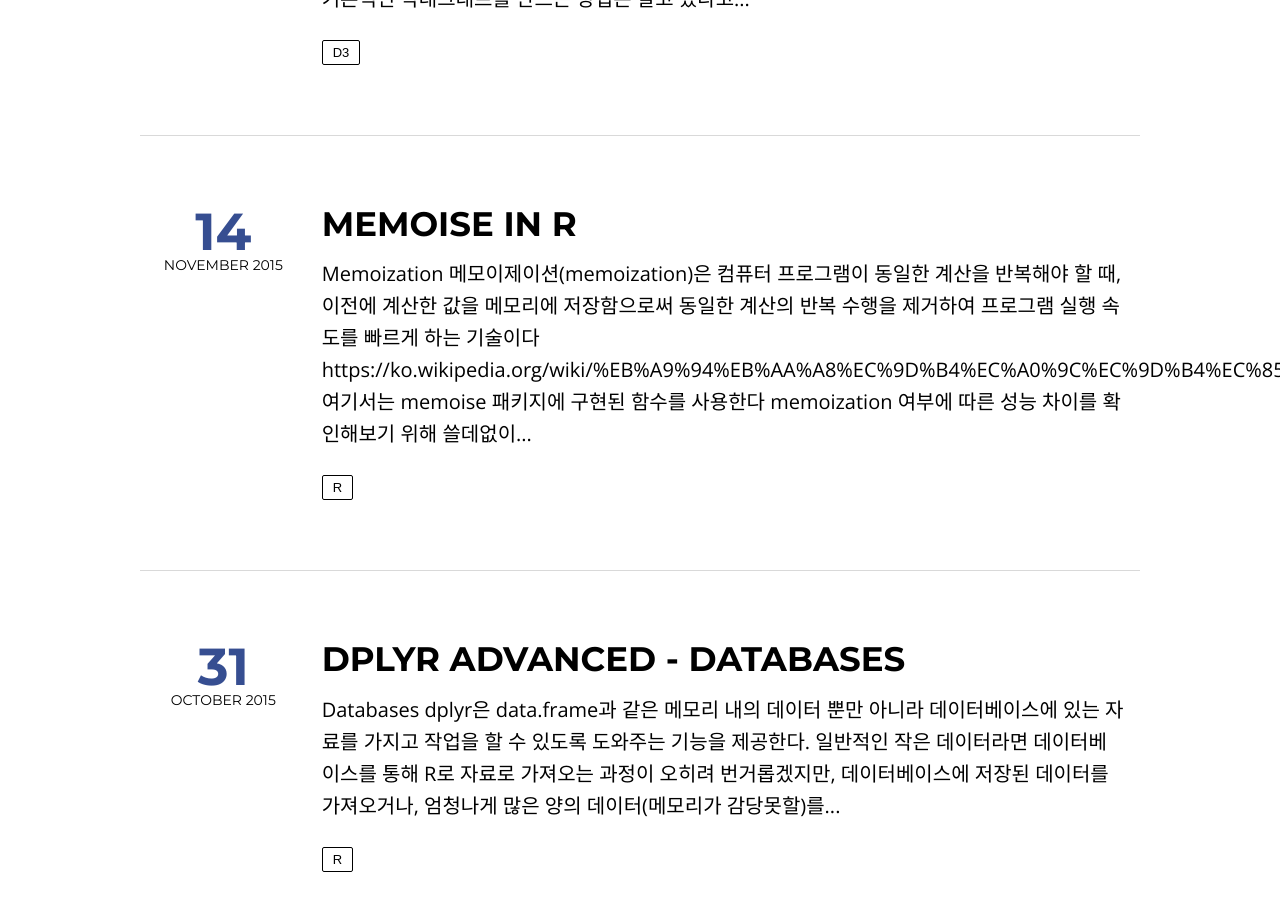
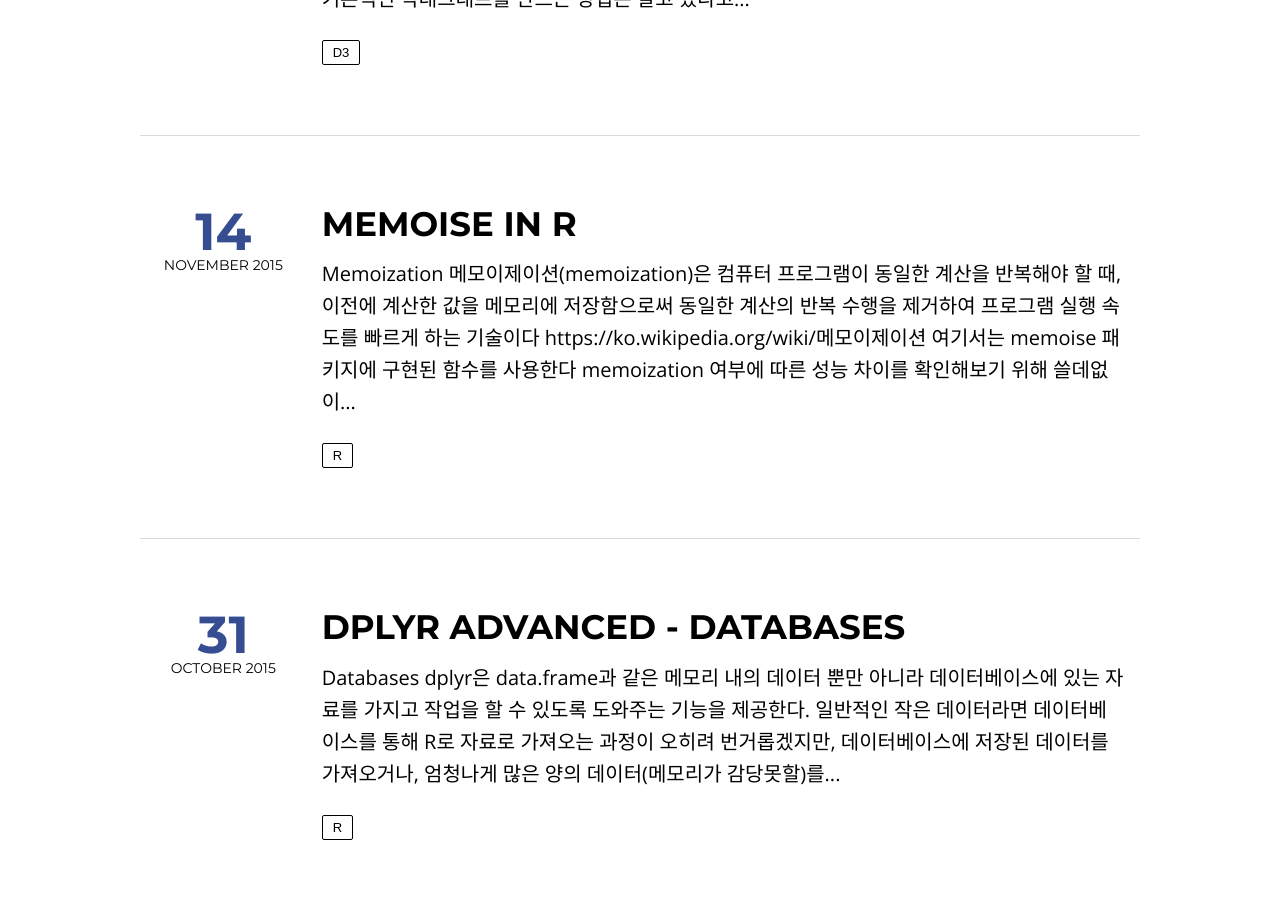
Before and after one commit to lumiamitie/jekyll_blog, a Jekyll site: the page built from index.html, in a window 1280 px wide and 900 px high, scrolled down 809 px. Built offline with Jekyll 4.4.1, drawn with Linux system fonts in a browser that asks for light colours; nearby versions of some CDN libraries; Markdown is read by kramdown in place of the engine named in the settings; the list of posts is cut into pages by our own code.

Commit message:
modify link address

```diff
--- a/_posts/2015-11-14-memoise.md
+++ b/_posts/2015-11-14-memoise.md
@@ -18,7 +18,7 @@ tags: R memoise
 이전에 계산한 값을 메모리에 저장함으로써 동일한 계산의 반복 수행을 제거하여
 프로그램 실행 속도를 빠르게 하는 기술이다
 
-<https://ko.wikipedia.org/wiki/%EB%A9%94%EB%AA%A8%EC%9D%B4%EC%A0%9C%EC%9D%B4%EC%85%98>
+<https://ko.wikipedia.org/wiki/메모이제이션>
 
 <br />
 
```
